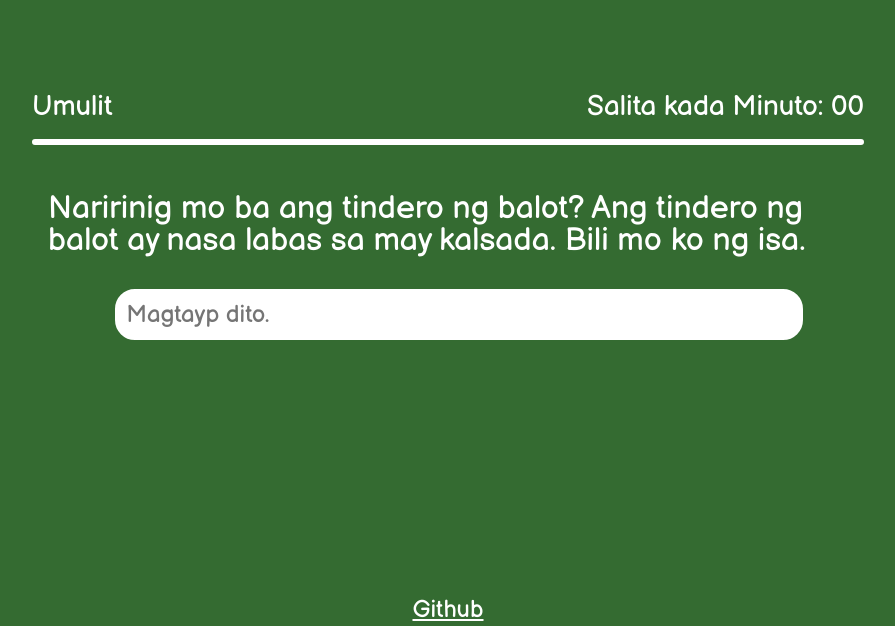
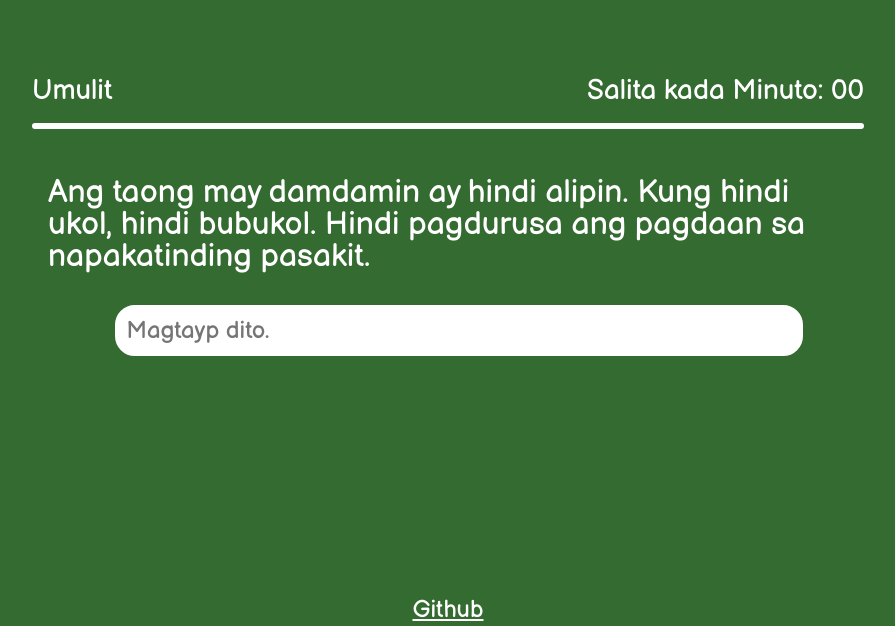
Before and after one commit to rfpuato0097/tayp, a plain HTML site: page index.html in a window 1280 px wide. Shown: the part 174-800 px from the top of the page, without its empty margins (192-1087 px from the left). Drawn offline with Linux system fonts and the light colour scheme.

Commit message:
Add files via upload

```diff
--- a/index.html
+++ b/index.html
@@ -37,6 +37,6 @@
         <a href="https://github.com/rfpuato0097/tayp">Github</a>
     </footer>
 
-    <script type="module" src="/main.js"></script>
+    <script type="module" src="/src/main.js"></script>
 </body>
 </html>
--- /dev/null
+++ b/src/main.js
@@ -0,0 +1,53 @@
+import {sentences} from '/src/sentences.js';
+
+var timeStart;
+var timeEnd;
+
+function pickSentences(sentences){
+    let tempSentences = sentences;
+    let randSentences = ""
+
+    for (let i = tempSentences.length -1; i > 0; i--) {
+        let j = Math.floor(Math.random() * i)
+        let k = tempSentences[i]
+        tempSentences[i] = tempSentences[j]
+        tempSentences[j] = k
+      }
+
+    return randSentences = tempSentences[0] + " " + tempSentences[1] + " " + tempSentences[2];
+}
+
+var paragraph = pickSentences(sentences);
+document.querySelector("#sentences").innerHTML = paragraph;
+
+//Read the input.
+const inputField = document.querySelector("#input");
+inputField.addEventListener("keyup", key => {
+    if(inputField.value.length === 1){
+        timeStart = new Date().getTime();
+    }
+
+    if(inputField.value != ""){
+        let substring = paragraph.slice(0, inputField.value.length);
+        if(substring != inputField.value){
+            document.querySelector("#input").style.backgroundColor = "#FF4242";
+        } else {
+            document.querySelector("#input").style.backgroundColor = "white";
+        }
+    } else{
+        document.querySelector("#input").style.backgroundColor = "white";
+    }
+
+    if(key.keyCode === 13){
+        timeEnd = new Date().getTime();
+        let totalTime = ((timeEnd - timeStart)/1000)/60;
+        let WPM = (inputField.value.length / 5) / totalTime;
+        document.querySelector("#wpm").textContent = "Salita kada Minuto: "+WPM.toFixed(0);
+        inputField.value = "";
+    }
+})
+
+const umulitBtn = document.querySelector("#ulit");
+umulitBtn.addEventListener("click", clicked => {
+    window.location.reload();
+})
--- /dev/null
+++ b/src/sentences.js
@@ -0,0 +1,30 @@
+export const sentences = [
+    "Naririnig mo ba ang tindero ng balot?",
+    "Ang tindero ng balot ay nasa labas ng kalsada.",
+    "Magkakape ako mamaya.",
+    "Negosyo o kalayaan? Bayan o sarili? Pumili ka!",
+    "Kapag namulat ka sa katotohanan, kasalanan na ang pumikit.",
+    "Kung hindi ukol, hindi bubukol.",
+    "Para kayong mga birheng naniniwala sa pag-ibig ng isang puta!",
+    "Wala na tayong panahon para sa mga bagay na hindi natin kayang panindigan.",
+    "May mas malaki tayong kalaban sa mga Amerikano, ang ating sarili.",
+    "Mas magandang mamatay sa digmaan kaysa magpasakop sa dayuhan.",
+    "Mas madali pang pagkasunduin ang langit at lupa kaysa dalawang Pilipino tungkol sa kahit anong bagay.",
+    "Ganito ba talaga ang tadhana natin? Kalaban ng kalaban. Kalaban ng kakampi. Nakakapagod.",
+    "Malaking trabaho ang ipagkaisa ang bansang watak-watak.",
+    "Mas mahalaga ang papel natin sa digmaan kaysa sa anumang nararamdaman natin sa isa’t isa.",
+    "Walang naka-aangat sa batas kahit pa presidente.",
+    "Nasubukan mo na bang hulihin ang hangin.",
+    "Ang taong may damdamin ay hindi alipin.",
+    "Wala ba tayong karapatang mabuhay ng malaya?",
+    "Hindi pagdurusa ang pagdaan sa napakatinding pasakit.",
+    "Paano ako lalaban? Kakagatin ko sila?",
+    "Bigyan n'yo ako ng tatlong araw.",
+    "Ano bang akala n'ya, ibang bansa na ang cavite?",
+    "Mga inutil! Hindi tayo mamamasyal!",
+    "Ang kalaban ng kalaban ay kaibigan.",
+    "Mata sa mata, ngipin sa ngipin.",
+    "Huwag mong kalimutang huminga.",
+    "Magkasama tayo sa laban na ito.",
+    "Walang puwang ang bulag sa gabinete na ito."
+];
```
